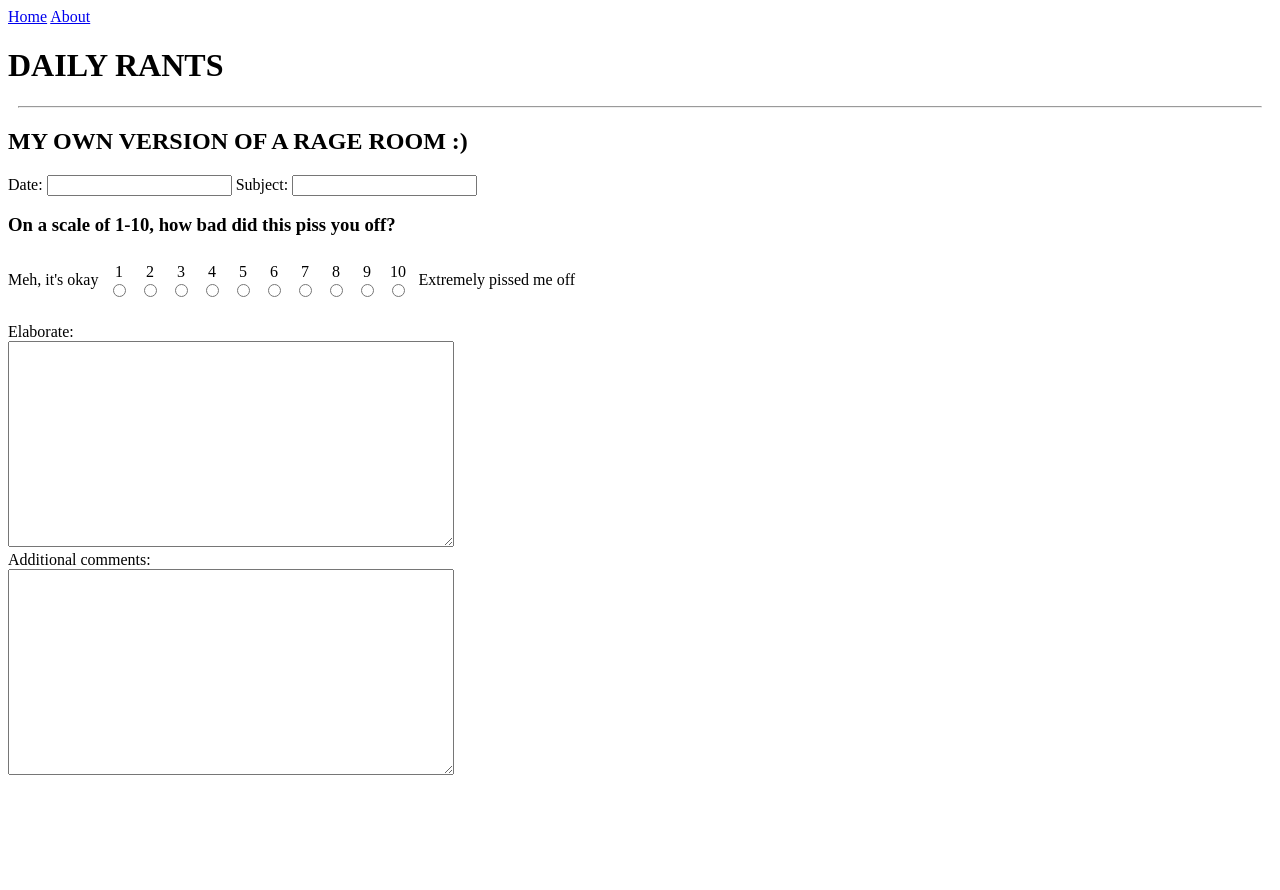
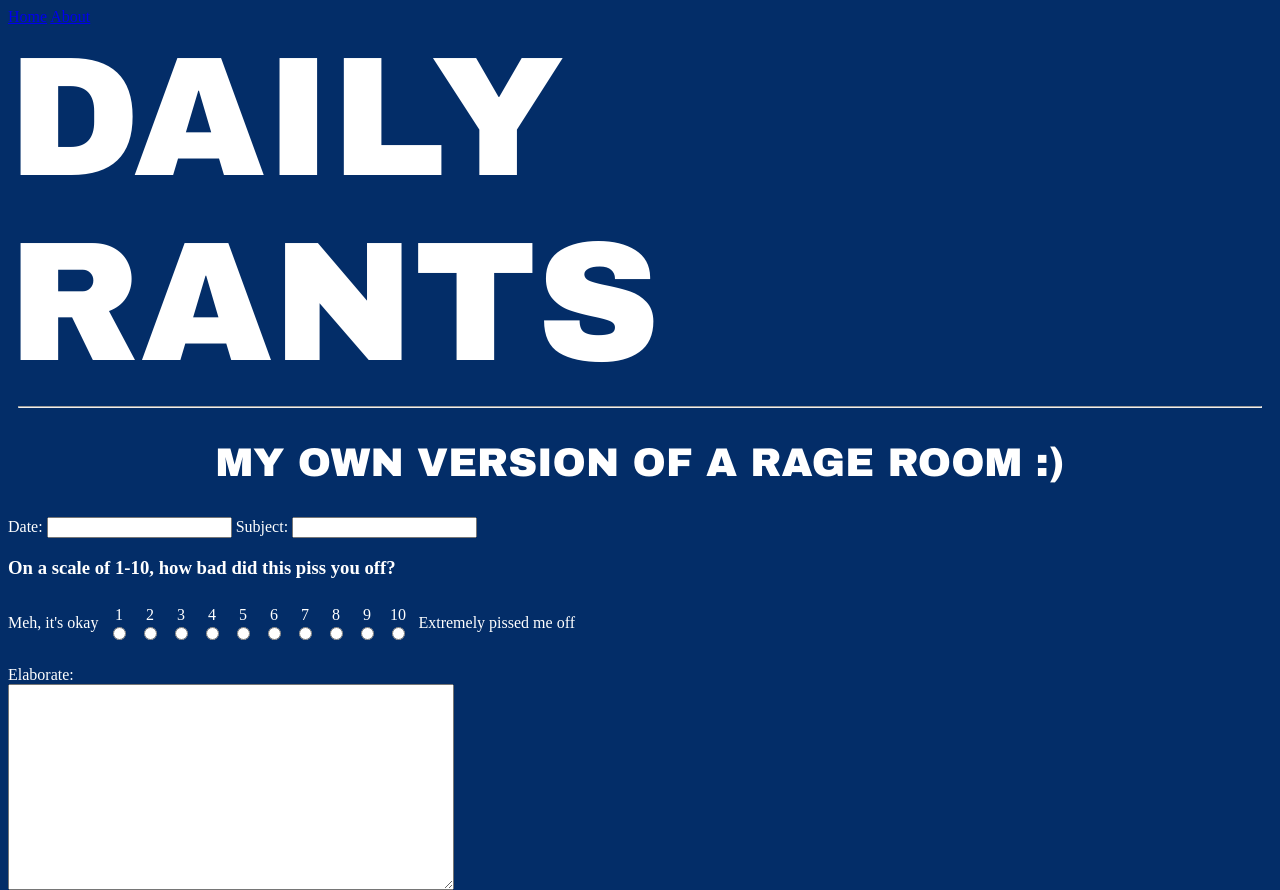
Before and after one commit to ih8chloe/project-001, a plain HTML site: page index.html in a window 1280 px wide. Shown: the top 890 px of the page. Before the commit the page ends 800 px from the top, so only its background shows below. Drawn offline with Linux system fonts and the light colour scheme.

Commit message:
made it blue and heading fonts adjusted

```diff
--- a/index.css
+++ b/index.css
@@ -1,3 +1,24 @@
+body {
+    background-color: #032D68;
+    color: white;
+}
+
+h1, h2 {
+    font-family: "Archivo Black", sans-serif;
+    font-weight: 400;
+    display: flex;
+    justify-content: center;
+}
+
+h1 {
+    font-size: 170px;
+    margin: 0;
+}
+
+h2 {
+    font-size: 40px;
+}
+
 .wrap-number-wrap {
     display: flex;
     gap: 10px;
--- a/index.html
+++ b/index.html
@@ -5,6 +5,9 @@
     <meta name="viewport" content="width=device-width, initial-scale=1.0">
     <title>Home</title>
     <link rel="stylesheet" href="index.css">
+    <link rel="preconnect" href="https://fonts.googleapis.com">
+<link rel="preconnect" href="https://fonts.gstatic.com" crossorigin>
+<link href="https://fonts.googleapis.com/css2?family=Archivo+Black&family=Raleway:wght@200&display=swap" rel="stylesheet">
 </head>
 <body>
     <nav>
```
